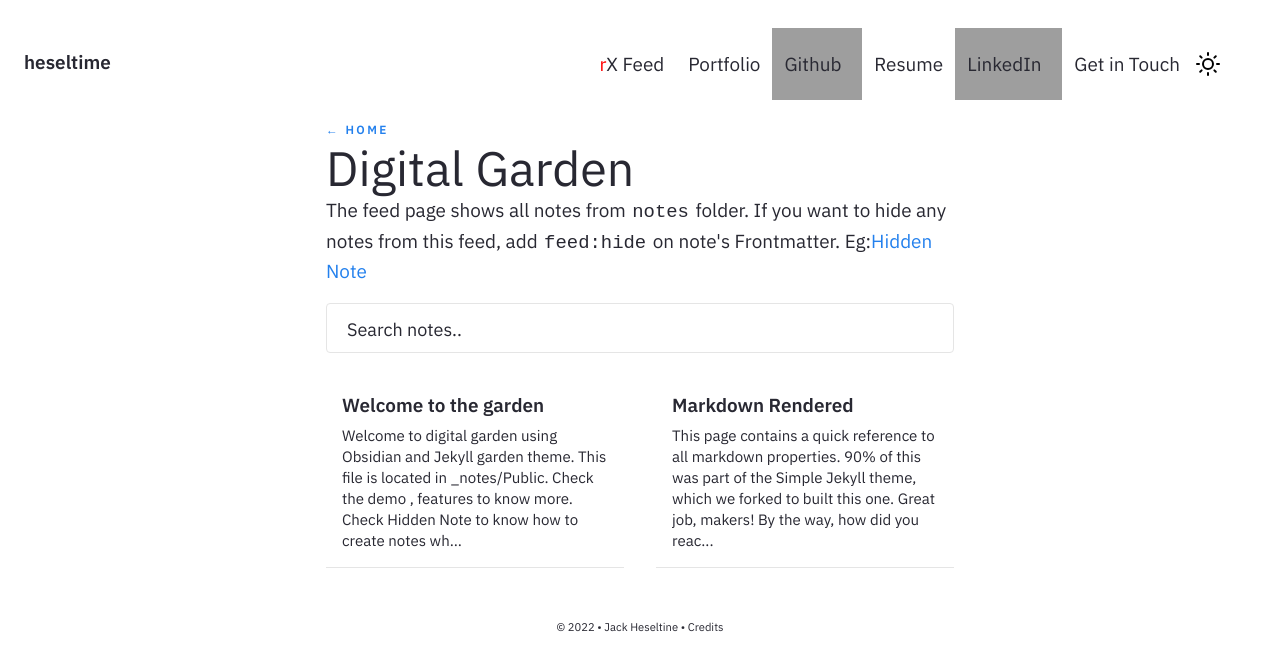
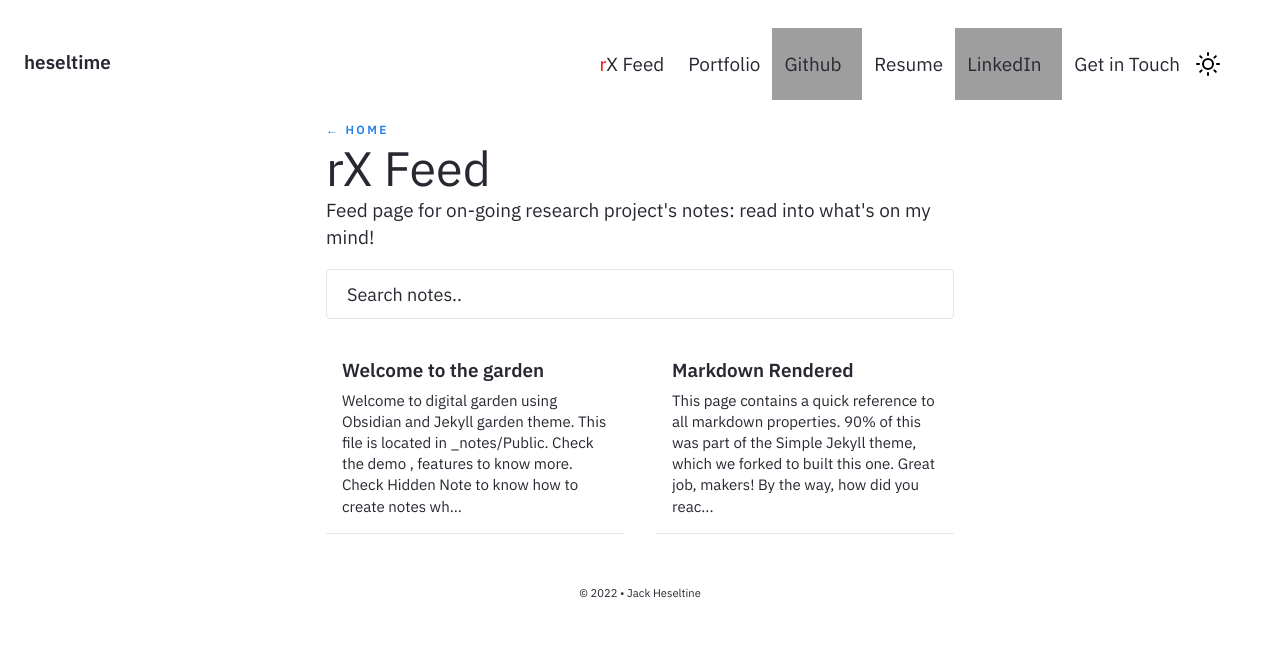
Before and after one commit to heseltime/heseltime.github.io, a Jekyll site: the page built from pages/notes.md, in a window 1280 px wide, cut to the strip 0-671 px from the top of the page. Built offline with Jekyll 4.4.1, drawn with Linux system fonts in a browser that asks for light colours; grey boxes are pictures that could not be loaded.

```diff
--- a/_includes/Footer.html
+++ b/_includes/Footer.html
@@ -30,7 +30,6 @@
 
 {%- if site.copyright.msg != nil and site.copyright.msg != empty and site.copyright.msg != null -%}
 <div id="copyright">
-    <p id="copyright-notice"> {{site.copyright.year}} • {{site.copyright.msg}} •
-        Credits</a> </p>
+    <p id="copyright-notice"> {{site.copyright.year}} • {{site.copyright.msg}} </a> </p>
 </div>
 {%- endif -%}
--- a/_includes/Nav.html
+++ b/_includes/Nav.html
@@ -56,7 +56,7 @@
         <a href="{{'/notes' | relative_url}}" class="navbar-item">
           <span style="color: red;">r</span>X Feed
         </a>
-        <a href="../post/how-to" class="navbar-item">
+        <a href="/portfolio" class="navbar-item">
           Portfolio
         </a>
         <a href="https://github.com/heseltime" target="_blank" class="navbar-item">
--- a/pages/notes.md
+++ b/pages/notes.md
@@ -2,7 +2,7 @@
 layout: Post
 permalink: /notes
 feedformat: card
-title: Digital Garden
+title: rX Feed
 ---
 
-The feed page shows all notes from `notes` folder. If you want to hide any notes from this feed, add `feed:hide` on note's Frontmatter. Eg:[[Hidden Note]]
+Feed page for on-going research project's notes: read into what's on my mind!
```
Also changed, not shown: pages/lists.md (deleted, +0 -8 lines), pages/portfolio.md (added, +23 -0 lines), assets/img/Screenshot 2022-09-10 at 20.46.02.png (added), assets/img/Screenshot 2022-09-10 at 20.46.46.png (added), assets/img/Screenshot 2022-09-10 at 20.47.03.png (added).
